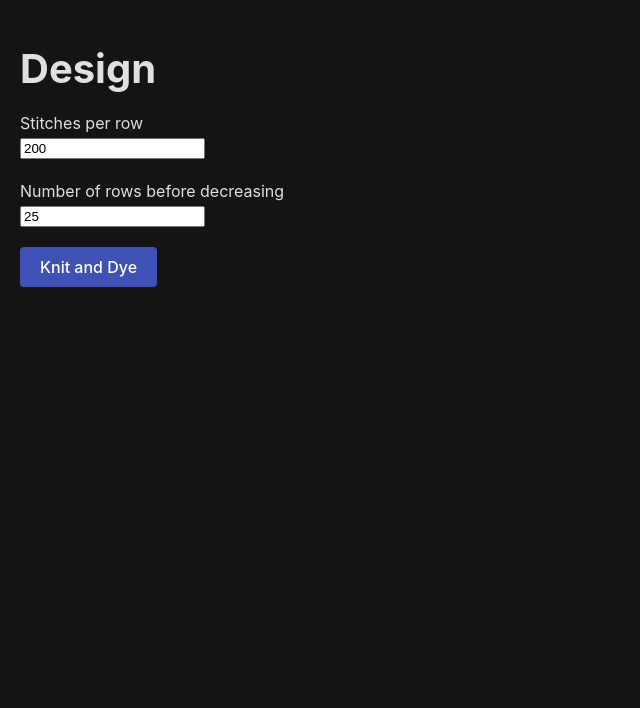
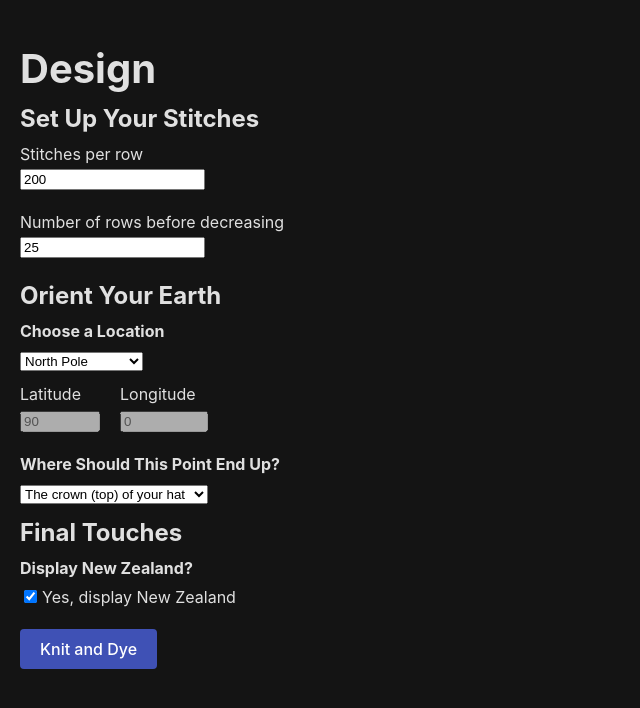
Before and after one commit to lox352/space-craft, a React (Vite) app: page / in a window 1280 px wide. Both pictures are taken after a click on the button "Begin". Shown: the top 708 px of the page, without its empty margins (0-640 px from the left). Built offline with nearby package versions, Linux system fonts and the light colour scheme; no server answers.

Commit message:
Rotation options

```diff
--- a/src/App.tsx
+++ b/src/App.tsx
@@ -8,16 +8,38 @@ import { Stitch } from "./types/Stitch";
 import Pattern from "./components/Pattern";
 import SavedPattern from "./components/SavedPattern";
 import SavedRender from "./components/SavedRender";
+import { defaultOrientationParameters } from "./types/OrientationParameters";
 
 function App() {
   const [stitches, setStitches] = useState<Stitch[]>([]);
+  const [orientationParameters, setOrientationParameters] = useState(
+    defaultOrientationParameters
+  );
 
   return (
     <Router>
       <Routes>
         <Route path="/" element={<Home />} />
-        <Route path="/design" element={<Design setStitches={setStitches} />} />
-        <Route path="/render" element={<Render stitches={stitches} setStitches={setStitches} />} />
+        <Route
+          path="/design"
+          element={
+            <Design
+              setStitches={setStitches}
+              orientationParameters={orientationParameters}
+              setOrientationParameters={setOrientationParameters}
+            />
+          }
+        />
+        <Route
+          path="/render"
+          element={
+            <Render
+              stitches={stitches}
+              setStitches={setStitches}
+              orientationParameters={orientationParameters}
+            />
+          }
+        />
         <Route path="/render/:patternId" element={<SavedRender />} />
         <Route path="/pattern" element={<Pattern stitches={stitches} />} />
         <Route path="/pattern/:patternId" element={<SavedPattern />} />
--- a/src/ChainModel/ChainModel.tsx
+++ b/src/ChainModel/ChainModel.tsx
@@ -6,10 +6,12 @@ import { OrbitControls } from "@react-three/drei";
 import StitchPhysics from "./StitchPhysics";
 import * as THREE from "three";
 import { verticalStitchDistance } from "../constants";
+import { defaultOrientationParameters, OrientationParameters } from "../types/OrientationParameters";
 
 interface ChainModelProps {
   stitches: Stitch[];
   setStitches?: React.Dispatch<React.SetStateAction<Stitch[]>>;
+  orientationParameters?: OrientationParameters;
   simulationActive: boolean;
   setSimulationActive?: React.Dispatch<React.SetStateAction<boolean>>;
   onAnyStitchRendered?: () => void;
@@ -18,6 +20,7 @@ interface ChainModelProps {
 const ChainModel: React.FC<ChainModelProps> = ({
   stitches,
   setStitches,
+  orientationParameters = defaultOrientationParameters,
   simulationActive,
   setSimulationActive,
   onAnyStitchRendered,
@@ -34,7 +37,7 @@ const ChainModel: React.FC<ChainModelProps> = ({
 
   return (
     <Canvas
-      camera={{ position: [0, roughHeight / 2, 4 * stitchesPerRow / 5] }}
+      camera={{ position: [-4 * stitchesPerRow / 5, roughHeight / 2, 0] }}
       style={{ backgroundColor: "rgb(20, 20, 20)" }}
       shadows={"basic"}
     >
@@ -48,6 +51,7 @@ const ChainModel: React.FC<ChainModelProps> = ({
         <StitchPhysics
           stitchesRef={stitchesRef}
           setStitches={setStitches}
+          orientationParameters={orientationParameters}
           simulationActive={simulationActive}
           setSimulationActive={setSimulationActive}
           onAnyStitchRendered={onAnyStitchRendered}
--- a/src/ChainModel/StitchPhysics.tsx
+++ b/src/ChainModel/StitchPhysics.tsx
@@ -5,9 +5,9 @@ import { RapierRigidBody } from "@react-three/rapier";
 import { Stitch } from "../types/Stitch";
 import { colourNode } from "../helpers/node-colouring";
 import * as THREE from "three";
-import { RGB } from "../types/RGB";
 import { adjacentStitchDistance, verticalStitchDistance } from "../constants";
 import { useFrame } from "@react-three/fiber";
+import { OrientationParameters } from "../types/OrientationParameters";
 
 function createChevronTexture() {
   const size = 256; // Texture resolution
@@ -44,6 +44,7 @@ const chevronTexture = createChevronTexture();
 interface StitchPhysicsProps {
   stitchesRef: React.MutableRefObject<Stitch[]>;
   setStitches?: React.Dispatch<React.SetStateAction<Stitch[]>>;
+  orientationParameters: OrientationParameters;
   simulationActive: boolean;
   setSimulationActive?: React.Dispatch<React.SetStateAction<boolean>>;
   onAnyStitchRendered?: () => void;
@@ -52,6 +53,7 @@ interface StitchPhysicsProps {
 const StitchPhysics: React.FC<StitchPhysicsProps> = ({
   stitchesRef,
   setStitches,
+  orientationParameters,
   simulationActive,
   setSimulationActive,
   onAnyStitchRendered,
@@ -119,7 +121,7 @@ const StitchPhysics: React.FC<StitchPhysicsProps> = ({
         if (!colourRef.current) continue;
 
         const position = stitchRef.current.translation();
-        const colour = await colourNode(position, maxY);
+        const colour = await colourNode(position, maxY, orientationParameters);
         setStitches((stitches) =>
           stitches.map((stitch) =>
             stitch.id === i ? { ...stitch, colour, position } : stitch
--- a/src/components/Design.tsx
+++ b/src/components/Design.tsx
@@ -3,16 +3,192 @@ import { useNavigate } from "react-router-dom";
 import { getStitches } from "../helpers/stitches";
 import { Stitch } from "../types/Stitch";
 import { defaultNumberOfRows, defaultStitchesPerRow } from "../constants";
+import DestinationType from "../types/DestinationType";
+import { OrientationParameters } from "../types/OrientationParameters";
 
 interface PatternProps {
   setStitches: React.Dispatch<React.SetStateAction<Stitch[]>>;
+  orientationParameters: OrientationParameters;
+  setOrientationParameters: React.Dispatch<
+    React.SetStateAction<OrientationParameters>
+  >;
 }
 
-const Design: React.FC<PatternProps> = ({ setStitches }) => {
+interface InputFieldProps {
+  label: string;
+  value: number;
+  valueSetter: React.Dispatch<React.SetStateAction<number>>;
+}
+
+const InputField: React.FC<InputFieldProps> = ({
+  label,
+  value,
+  valueSetter,
+}) => (
+  <div style={{ marginBottom: "20px" }}>
+    <label>
+      {label}
+      <br />
+      <input
+        type="number"
+        value={value}
+        onChange={(e) => valueSetter(Number(e.target.value))}
+      />
+    </label>
+  </div>
+);
+
+interface CoordinatesInputProps {
+  orientationParameters: OrientationParameters;
+  setOrientationParameters: React.Dispatch<
+    React.SetStateAction<OrientationParameters>
+  >;
+  disabled: boolean;
+}
+
+const CoordinatesInput: React.FC<CoordinatesInputProps> = ({
+  orientationParameters,
+  setOrientationParameters,
+  disabled,
+}) => {
+  const { coordinates } = orientationParameters;
+  const setLatitude = (latitude: number) =>
+    setOrientationParameters({
+      ...orientationParameters,
+      coordinates: { ...coordinates, latitude },
+    });
+  const setLongitude = (longitude: number) =>
+    setOrientationParameters({
+      ...orientationParameters,
+      coordinates: { ...coordinates, longitude },
+    });
+  return (
+    <div
+      style={{
+        display: "flex",
+        justifyContent: "flex-start",
+        alignItems: "baseline",
+        marginBottom: "20px",
+      }}
+    >
+      <label
+        style={{
+          marginRight: "20px",
+          display: "flex",
+          flexDirection: "column",
+          alignItems: "flex-start",
+        }}
+      >
+        Latitude
+        <input
+          type="number"
+          value={coordinates.latitude}
+          min="-90"
+          max="90"
+          step="0.1"
+          onChange={(e) => setLatitude(Number(e.target.value))}
+          style={{ marginTop: "5px" }}
+          disabled={disabled}
+        />
+      </label>
+      <label
+        style={{
+          display: "flex",
+          flexDirection: "column",
+          alignItems: "flex-start",
+        }}
+      >
+        Longitude
+        <input
+          type="number"
+          value={coordinates.longitude}
+          min="-180"
+          max="180"
+          step="0.1"
+          onChange={(e) => setLongitude(Number(e.target.value))}
+          style={{ marginTop: "5px" }}
+          disabled={disabled}
+        />
+      </label>
+    </div>
+  );
+};
+
+type LocationType =
+  | "North Pole"
+  | "South Pole"
+  | "Current Location"
+  | "Custom Location";
+
+const h1Style = {
+  fontSize: "2.5rem",
+  marginBottom: "10px",
+};
+
+const h2Style = {
+  fontSize: "1.5rem",
+  marginTop: "5px",
+  marginBottom: "5px",
+};
+
+const h3Style = {
+  fontSize: "1rem",
+  marginTop: "5px",
+  marginBottom: "5px",
+};
+
+const Design: React.FC<PatternProps> = ({
+  setStitches,
+  orientationParameters,
+  setOrientationParameters,
+}) => {
   const navigate = useNavigate();
 
   const [stitchesPerRow, setStitchesPerRow] = useState(defaultStitchesPerRow);
   const [numberOfRows, setNumberOfRows] = useState(defaultNumberOfRows);
+  const [locationType, setLocationType] = useState<LocationType>("North Pole");
+
+  const handleLocationChange = (e: React.ChangeEvent<HTMLSelectElement>) => {
+    const selectedLocation = e.target.value;
+    setLocationType(selectedLocation as LocationType);
+
+    switch (selectedLocation) {
+      case "North Pole":
+        setOrientationParameters({
+          ...orientationParameters,
+          coordinates: { latitude: 90, longitude: 0 },
+        });
+        break;
+      case "South Pole":
+        setOrientationParameters({
+          ...orientationParameters,
+          coordinates: { latitude: -90, longitude: 0 },
+        });
+        break;
+      case "Current Location":
+        navigator.geolocation.getCurrentPosition((position) => {
+          setOrientationParameters({
+            ...orientationParameters,
+            coordinates: {
+              latitude: position.coords.latitude,
+              longitude: position.coords.longitude,
+            },
+          });
+        });
+        break;
+      case "Custom Location":
+      default:
+        break;
+    }
+  };
+
+  const handleDestinationChange = (e: React.ChangeEvent<HTMLSelectElement>) => {
+    const selectedDestination = e.target.value;
+    setOrientationParameters({
+      ...orientationParameters,
+      targetDestination: selectedDestination as DestinationType,
+    });
+  };
 
   const handleViewAndColour = () => {
     setStitches(getStitches(stitchesPerRow, numberOfRows));
@@ -21,29 +197,61 @@ const Design: React.FC<PatternProps> = ({ setStitches }) => {
 
   return (
     <div style={{ textAlign: "left", padding: "20px" }}>
-      <h1 style={{ fontSize: "2.5rem", marginBottom: "20px" }}>Design</h1>
-      <div style={{ marginBottom: "20px" }}>
-        <label>
-          Stitches per row
-          <br />
-          <input
-            type="number"
-            value={stitchesPerRow}
-            onChange={(e) => setStitchesPerRow(Number(e.target.value))}
-          />
-        </label>
+      <h1 style={h1Style}>Design</h1>
+      <h2 style={h2Style}>Set Up Your Stitches</h2>
+      <InputField
+        label="Stitches per row"
+        value={stitchesPerRow}
+        valueSetter={setStitchesPerRow}
+      />
+      <InputField
+        label="Number of rows before decreasing"
+        value={numberOfRows}
+        valueSetter={setNumberOfRows}
+      />
+      <h2 style={h2Style}>Orient Your Earth</h2>
+      <h3 style={h3Style}>Choose a Location</h3>
+      <div style={{ marginBottom: "10px" }}>
+        <select value={locationType} onChange={handleLocationChange}>
+          <option value="North Pole">North Pole</option>
+          <option value="South Pole">South Pole</option>
+          <option value="Current Location">Current Location</option>
+          <option value="Custom Location">Custom Location</option>
+        </select>
       </div>
-      <div style={{ marginBottom: "20px" }}>
-        <label>
-          Number of rows before decreasing
-          <br />
-          <input
-            type="number"
-            value={numberOfRows}
-            onChange={(e) => setNumberOfRows(Number(e.target.value))}
-          />
-        </label>
+      <CoordinatesInput
+        orientationParameters={orientationParameters}
+        setOrientationParameters={setOrientationParameters}
+        disabled={locationType !== "Custom Location"}
+      />
+      <h3 style={h3Style}>Where Should This Point End Up?</h3>
+      <div style={{ marginBottom: "10px" }}>
+        <select
+          value={orientationParameters.targetDestination}
+          onChange={handleDestinationChange}
+        >
+          <option value="crown">The crown (top) of your hat</option>
+          <option value="front">The front of your hat</option>
+          <option value="rim">The rim (bottom) of your hat</option>
+        </select>
       </div>
+      <h2 style={h2Style}>Final Touches</h2>
+      <h3 style={h3Style}>Display New Zealand?</h3>
+      <label>
+        <input
+          type="checkbox"
+          checked={orientationParameters.displayNewZealand}
+          onChange={(e) =>
+            setOrientationParameters({
+              ...orientationParameters,
+              displayNewZealand: e.target.checked,
+            })
+          }
+          style={{ marginRight: "5px" }}
+        />
+        Yes, display New Zealand
+      </label>
+      <br />
       <button
         style={{
           backgroundColor: "#3f51b5",
@@ -52,6 +260,7 @@ const Design: React.FC<PatternProps> = ({ setStitches }) => {
           border: "none",
           borderRadius: "4px",
           cursor: "pointer",
+          marginTop: "20px",
         }}
         onClick={handleViewAndColour}
       >
--- a/src/components/Render.tsx
+++ b/src/components/Render.tsx
@@ -2,13 +2,15 @@ import React, { useEffect } from "react";
 import ChainModel from "../ChainModel/ChainModel";
 import { Stitch } from "../types/Stitch";
 import { useNavigate } from "react-router-dom";
+import { OrientationParameters } from "../types/OrientationParameters";
 
 interface RenderProps {
   stitches: Stitch[];
   setStitches: React.Dispatch<React.SetStateAction<Stitch[]>>;
+  orientationParameters: OrientationParameters;
 }
 
-const Render: React.FC<RenderProps> = ({ stitches, setStitches }) => {
+const Render: React.FC<RenderProps> = ({ stitches, setStitches, orientationParameters }) => {
   const [anyStichRendered, setAnyStitchRendered] = React.useState(false);
   const [simulationActive, setSimulationActive] = React.useState(false);
   const [simulationCompleted, setSimulationCompleted] = React.useState(false);
@@ -57,6 +59,7 @@ const Render: React.FC<RenderProps> = ({ stitches, setStitches }) => {
         <ChainModel
           stitches={stitches}
           setStitches={setStitches}
+          orientationParameters={orientationParameters}
           simulationActive={simulationActive}
           setSimulationActive={setSimulationActive}
           onAnyStitchRendered={() => {
--- a/src/helpers/node-colouring.ts
+++ b/src/helpers/node-colouring.ts
@@ -2,6 +2,7 @@ import { Point } from "../types/Point";
 import { GlobalCoordinates } from "../types/GlobalCoordinates";
 import { getClosestColor, Palette } from "./raster-colouring";
 import { type RGB } from "../types/RGB";
+import { OrientationParameters } from "../types/OrientationParameters";
 
 const colourPalette: RGB[] = Object.values(Palette).map(
   (color) => color.split(",").map(Number) as RGB
@@ -69,15 +70,18 @@ function rotateVertically(
  */
 function rotateToDestination(
   coord: GlobalCoordinates,
-  targetPoint: GlobalCoordinates,
-  destination: "centre" | "pole" = "centre"
+  orientationParameters: OrientationParameters
 ): GlobalCoordinates {
-  const { latitude: targetLatitude, longitude: targetLongitude } = targetPoint;
+  const { latitude: targetLatitude, longitude: targetLongitude } = orientationParameters.coordinates;
   let rotatedCoord;
-  if (destination === "centre") {
+  if (orientationParameters.targetDestination === "front") {
     rotatedCoord = rotateVertically(coord, targetLatitude);
+  } else if (orientationParameters.targetDestination === "crown") {
+    rotatedCoord = rotateVertically(coord, targetLatitude - 90);
+  } else if (orientationParameters.targetDestination === "rim") {
+    rotatedCoord = rotateVertically(coord, targetLatitude + 90);
   } else {
-    rotatedCoord = rotateVertically(coord, targetLatitude - 90);
+    throw new Error(`Invalid target destination: ${orientationParameters.targetDestination}`);
   }
   const result = rotateAboutAxis(rotatedCoord, targetLongitude);
   return result;
@@ -86,14 +90,12 @@ function rotateToDestination(
 const colourNode = async (
   position: Point,
   maxY: number,
+  orientationParameters: OrientationParameters,
   palette: RGB[] = colourPalette
 ): Promise<RGB> => {
   const coordinates = getGlobalCoordinates(position, maxY);
-  const rotatedCoordinates = rotateToDestination(coordinates, {
-    latitude: 90,
-    longitude: 0,
-  }, "pole");
-  const colour = await getClosestColor(rotatedCoordinates, palette);
+  const rotatedCoordinates = rotateToDestination(coordinates, orientationParameters);
+  const colour = await getClosestColor(rotatedCoordinates, palette, orientationParameters.displayNewZealand);
 
   if (!colour) {
     console.error("Failed to get colour for node");
@@ -117,7 +119,7 @@ const getGlobalCoordinates = (
   const zNorm = z / radius;
 
   // Compute longitude and latitude
-  const longitude = Math.atan2(xNorm, zNorm); // Radians
+  const longitude = Math.atan2(zNorm, -xNorm); // Radians
   const latitude = Math.asin(yNorm); // Radians
 
   // Convert to degrees
--- /dev/null
+++ b/src/types/DestinationType.ts
@@ -0,0 +1,3 @@
+type DestinationType = "crown" | "front" | "rim";
+
+export default DestinationType;
--- /dev/null
+++ b/src/types/OrientationParameters.ts
@@ -0,0 +1,20 @@
+import DestinationType from "./DestinationType";
+import { GlobalCoordinates } from "./GlobalCoordinates";
+
+type OrientationParameters = {
+  coordinates: GlobalCoordinates;
+  targetDestination: DestinationType;
+  displayNewZealand: boolean;
+};
+
+const defaultOrientationParameters: OrientationParameters = {
+  coordinates: {
+    latitude: 90,
+    longitude: 0,
+  },
+  targetDestination: "crown",
+  displayNewZealand: true,
+};
+
+export { defaultOrientationParameters };
+export type { OrientationParameters };
```
Also changed, not shown: src/helpers/raster-colouring.ts (+15 -13 lines), 1 other file (tests, documents, lock files or other folders).
